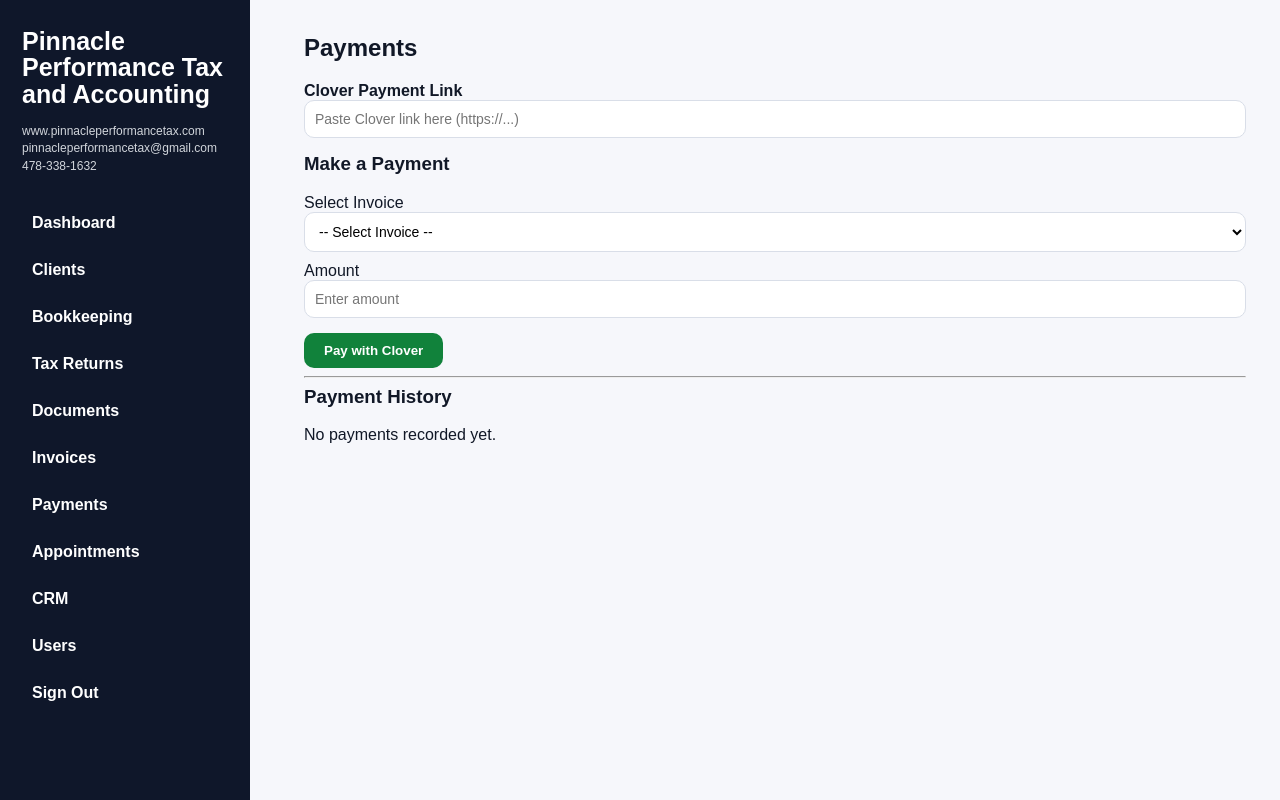
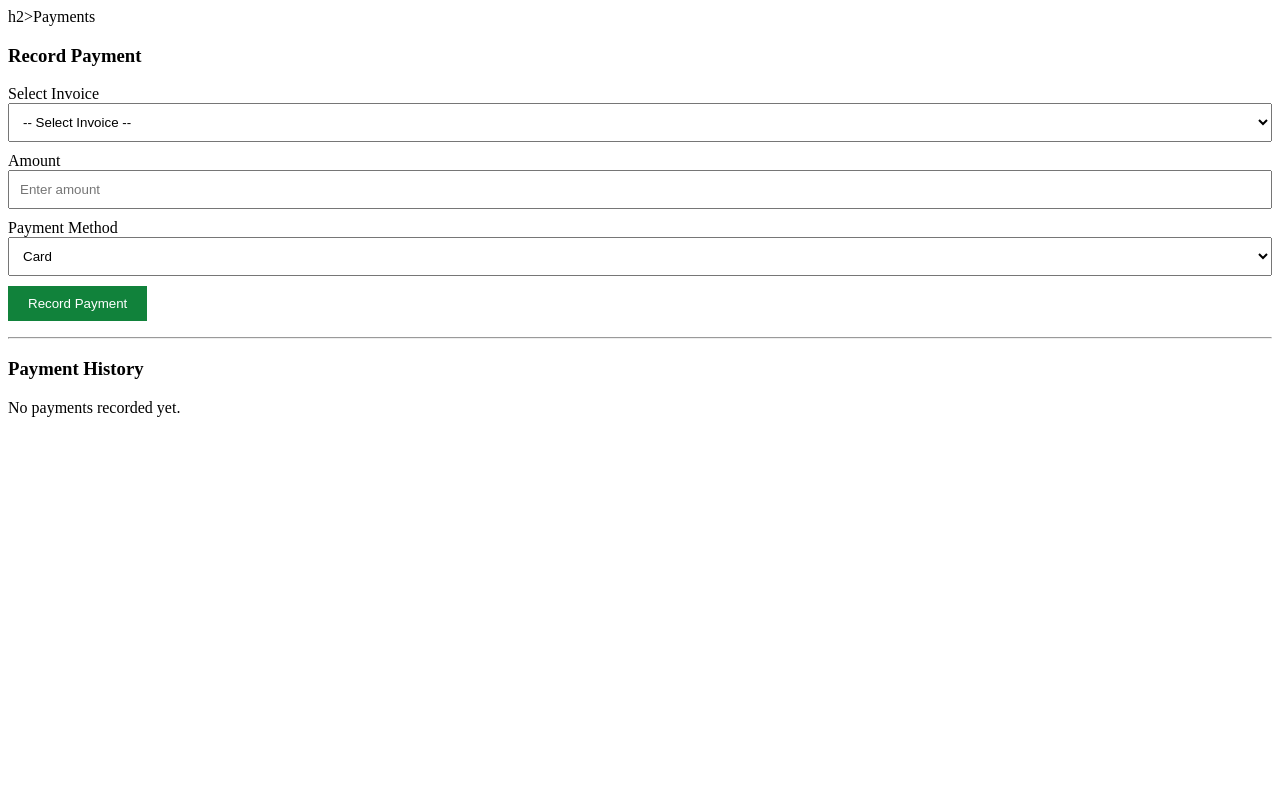
Before and after one commit to pinnacleperformancetax-hash/ppt-tax-portal, a Flask app: page /payments in a window 1280 px wide. Run offline with Flask 3, Linux system fonts and the light colour scheme; a user stored in the database is signed in; data comes from the database, SQL or seed files in the repository; data that the repository does not hold is empty.

Commit message:
Enhance payment form with method selection
Updated payment form to include payment method selection and adjusted layout.

```diff
--- a/templates/payments.html
+++ b/templates/payments.html
@@ -1,29 +1,34 @@
-{% extends "base.html" %}
-
-{% block content %}
-
-<h2>Payments</h2>
+h2>Payments</h2>
 
 <form method="POST">
 
-    <label><strong>Clover Payment Link</strong></label><br>
-    <input type="text" name="clover_link" placeholder="Paste Clover link here (https://...)" style="width:100%; padding:10px; margin-bottom:15px;" required>
-
-    <h3>Make a Payment</h3>
+    <h3>Record Payment</h3>
 
     <label>Select Invoice</label><br>
     <select name="invoice_id" style="width:100%; padding:10px; margin-bottom:10px;">
         <option value="">-- Select Invoice --</option>
         {% for invoice in invoices %}
-            <option value="{{ invoice.id }}">{{ invoice.id }} - ${{ invoice.amount }}</option>
+            <option value="{{ invoice.id }}">
+                {{ invoice.id }} - ${{ invoice.amount }}
+            </option>
         {% endfor %}
     </select>
 
     <label>Amount</label><br>
-    <input type="number" step="0.01" name="amount" placeholder="Enter amount" style="width:100%; padding:10px; margin-bottom:15px;" required>
+    <input type="number" step="0.01" name="amount" placeholder="Enter amount"
+           style="width:100%; padding:10px; margin-bottom:10px;">
 
-    <button type="submit" style="background:#11823b; color:white; padding:10px 20px; border:none;">
-        Pay with Clover
+    <label>Payment Method</label><br>
+    <select name="method" style="width:100%; padding:10px; margin-bottom:10px;">
+        <option value="Card">Card</option>
+        <option value="Cash">Cash</option>
+        <option value="Zelle">Zelle</option>
+        <option value="Other">Other</option>
+    </select>
+
+    <button type="submit"
+            style="background:#11823b; color:white; padding:10px 20px; border:none;">
+        Record Payment
     </button>
 
 </form>
@@ -32,5 +37,3 @@
 
 <h3>Payment History</h3>
 <p>No payments recorded yet.</p>
-
-{% endblock %}
```
